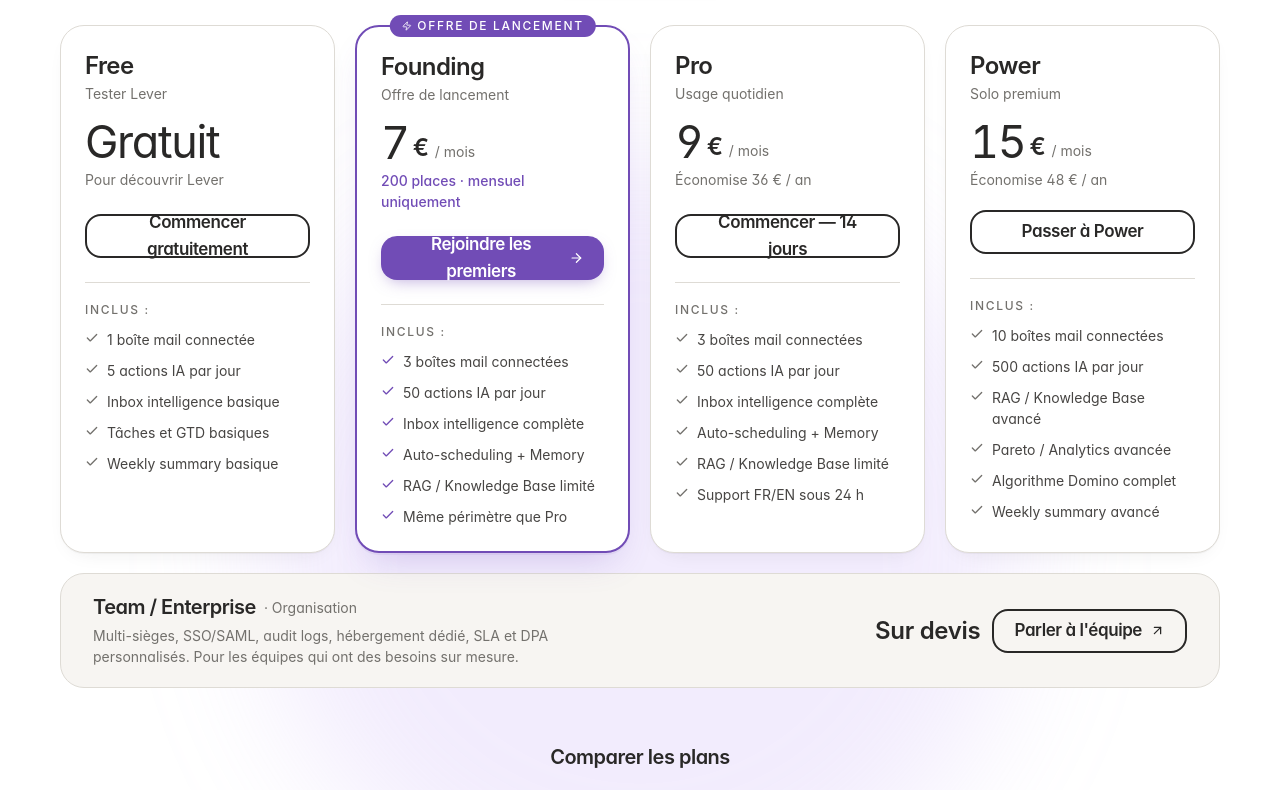
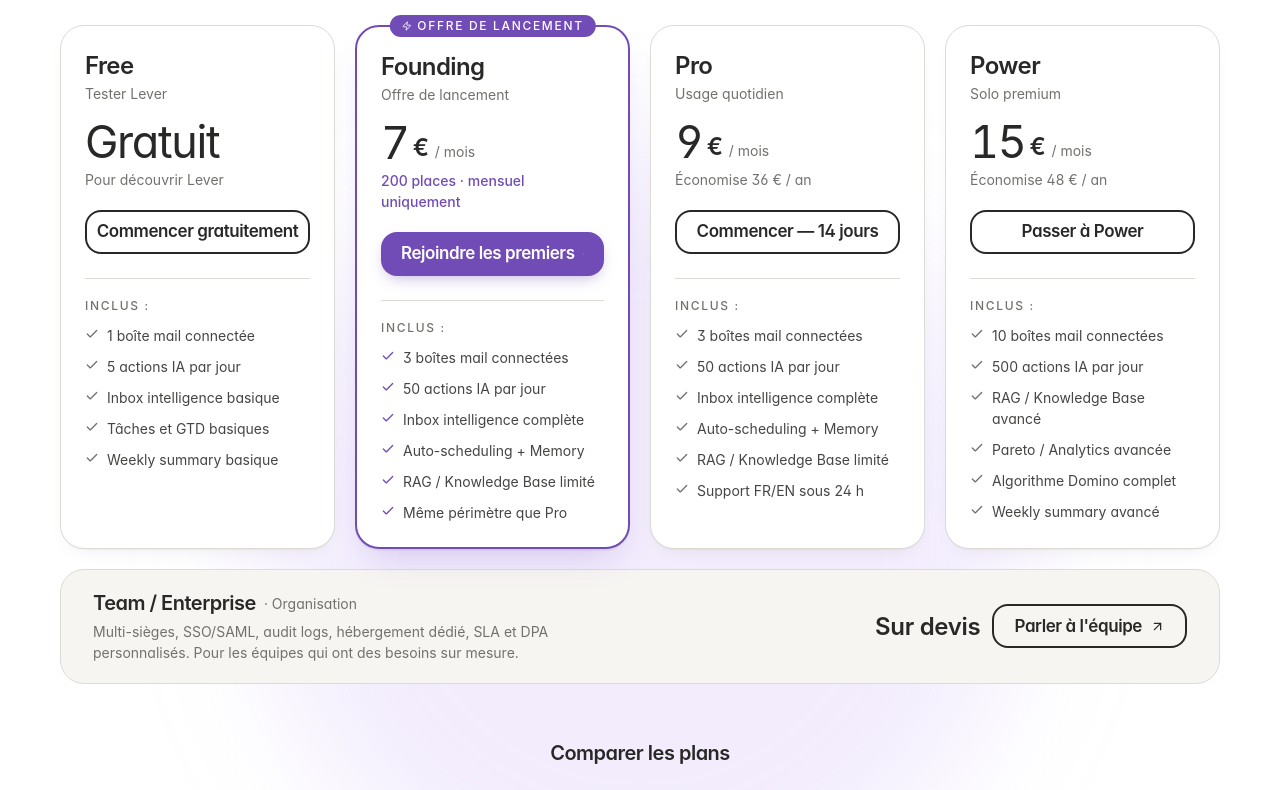
Before and after one commit to CalilDrissi/lever, a Next.js app: page / in a window 1280 px wide. Shown: the part 7129-7919 px from the top of the page. Built offline with nearby package versions, Linux system fonts and the light colour scheme; no server answers.

Commit message:
fix: prevent CTA button text wrapping in pricing cards
Co-Authored-By: Claude Sonnet 4.6 <noreply@anthropic.com>

```diff
--- a/components/sections/pricing.tsx
+++ b/components/sections/pricing.tsx
@@ -285,7 +285,7 @@ function PlanCard({ plan, annual, reduce }: { plan: Plan; annual: boolean; reduc
 
       {/* CTA */}
       <a href={plan.ctaHref} className="block">
-        <Button variant={plan.ctaVariant} size="md" className={cn("w-full group", plan.featured && "shadow-[0_6px_16px_-6px_rgba(113,76,182,0.5)]")}>
+        <Button variant={plan.ctaVariant} size="md" className={cn("w-full group whitespace-nowrap justify-center", plan.featured && "shadow-[0_6px_16px_-6px_rgba(113,76,182,0.5)]")}>
           {plan.cta}
           {plan.featured
             ? <ArrowRight size={16} strokeWidth={2} className="transition-transform duration-300 ease-soft group-hover:translate-x-0.5" aria-hidden="true" />
```
